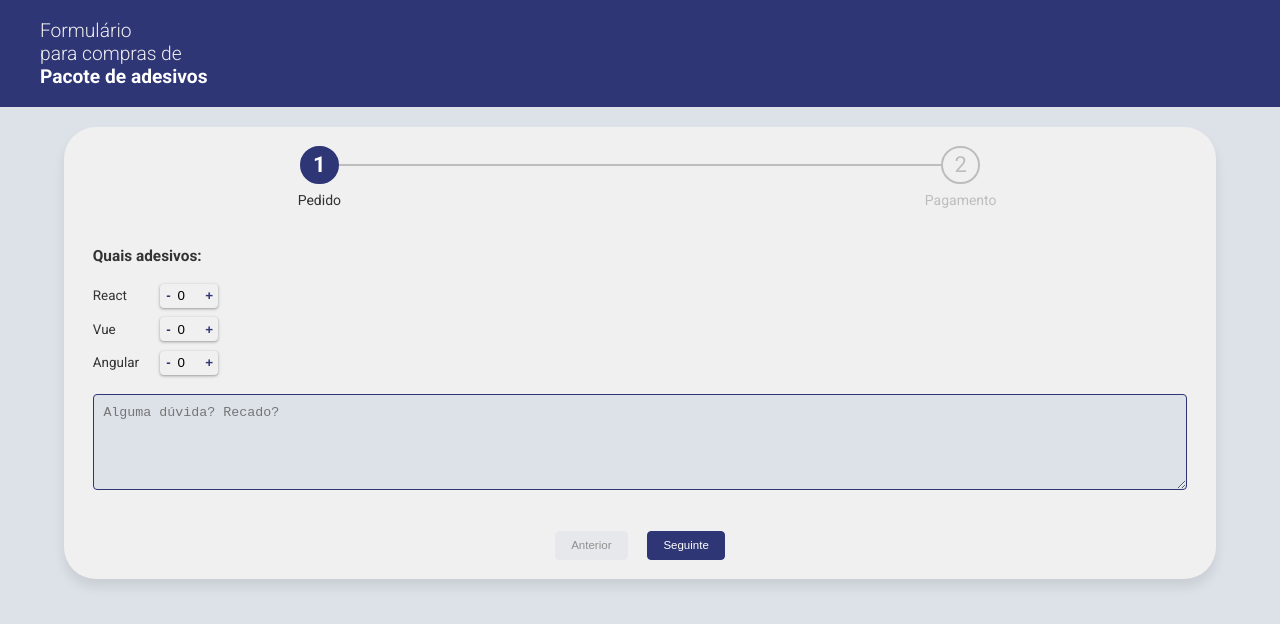
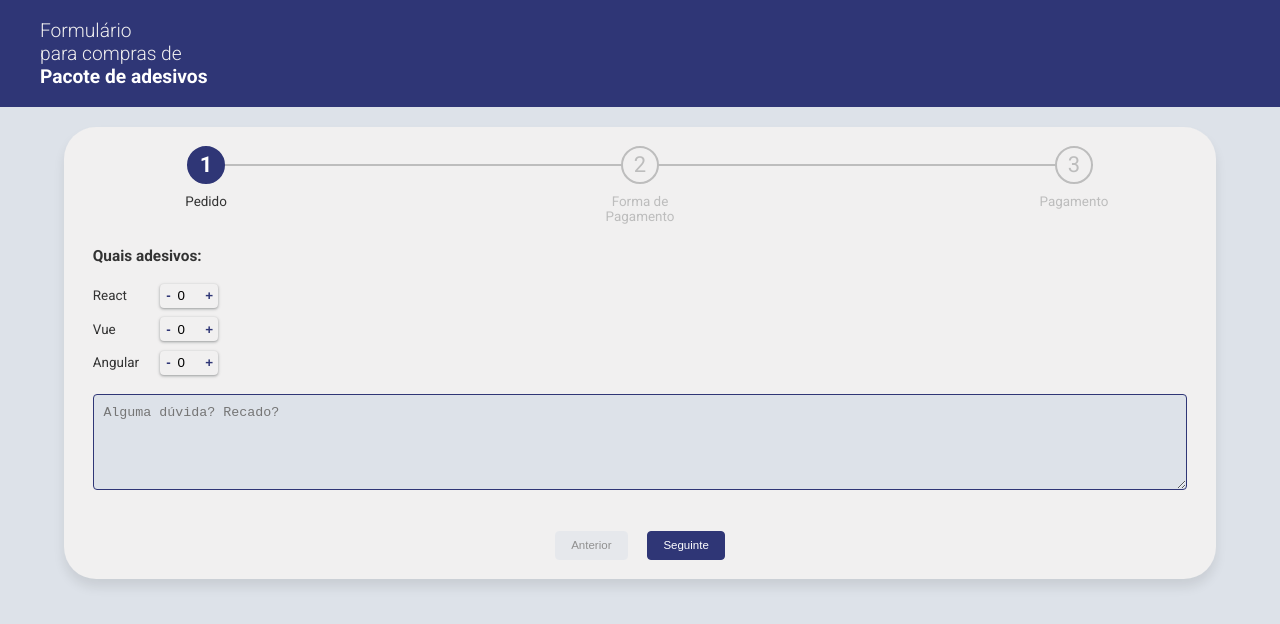
Before and after one commit to yuri014/desafio-frontend---bempaggo, a Vue app: page / in a window 1280 px wide. Shown: the top 624 px of the page. Built offline with nearby package versions, Linux system fonts and the light colour scheme.

Commit message:
feat: add space for dynamic compontents

```diff
--- a/src/components/FormWizard.vue
+++ b/src/components/FormWizard.vue
@@ -1,9 +1,9 @@
 <script>
-import RequestForm from './RequestForm.vue';
+import { defineAsyncComponent, ref } from 'vue';
 
 export default {
   data: () => ({
-    steps: ['Pedido', 'Pagamento'],
+    steps: ['Pedido', 'Forma de Pagamento', 'Pagamento'],
     currentStep: 0,
   }),
   computed: {
@@ -15,7 +15,16 @@ export default {
       return this.steps.at(this.currentStep);
     },
   },
-  components: { RequestForm },
+  components: {
+    RequestForm: defineAsyncComponent(() => import('./RequestForm.vue')),
+  },
+  setup() {
+    const forms = ref(['RequestForm']);
+
+    return {
+      forms
+    };
+  },
 };
 </script>
 
@@ -23,11 +32,17 @@ export default {
   <div class="wrapper-stepper container">
     <div class="stepper">
       <div class="stepper-progress">
-        <div class="stepper-progress-bar" :style="'width:' + stepperProgress"></div>
+        <div
+          class="stepper-progress-bar"
+          :style="'width:' + stepperProgress"
+        ></div>
       </div>
       <div
         class="stepper-item"
-        :class="{ current: currentStepValue == item, success: currentStep > steps.indexOf(item) }"
+        :class="{
+          current: currentStepValue == item,
+          success: currentStep > steps.indexOf(item),
+        }"
         v-for="item in steps"
         :key="item"
       >
@@ -41,19 +56,25 @@ export default {
             {{ steps.indexOf(item) + 1 }}
           </span>
         </div>
-        <span class="stepper-item-title"> {{ item }} </span>
+        <p class="stepper-item-title"> {{ item }} </p>
       </div>
     </div>
 
-    <div class="stepper-content" v-for="item in steps" :key="item">
-      <div class="stepper-pane" v-if="currentStepValue == item">
-        <RequestForm />
+    <div class="stepper-content" v-for="(form, index) in forms" :key="form">
+      <div class="stepper-pane" v-if="this.currentStep == index">
+        <component :is="form"></component>
       </div>
     </div>
 
     <div class="controls">
-      <button class="btn" @click="currentStep--" :disabled="currentStep == 0">Anterior</button>
-      <button class="btn btn-success" @click="currentStep++" :disabled="currentStep == 1">
+      <button class="btn" @click="currentStep--" :disabled="currentStep == 0">
+        Anterior
+      </button>
+      <button
+        class="btn btn-success"
+        @click="currentStep++"
+        :disabled="currentStep == steps.length - 1"
+      >
         Seguinte
       </button>
     </div>
@@ -77,7 +98,7 @@ export default {
   display: flex;
   align-items: center;
   justify-content: space-between;
-  width: 60%;
+  width: 80%;
   position: relative;
   z-index: 0;
   margin-bottom: 24px;
@@ -135,8 +156,10 @@ export default {
 
   &-title {
     position: absolute;
-    font-size: 14px;
-    bottom: -24px;
+    font-size: 1.4rem;
+    margin-top: 5rem;
+    text-align: center;
+    width: 10rem;
   }
 }
 
```
